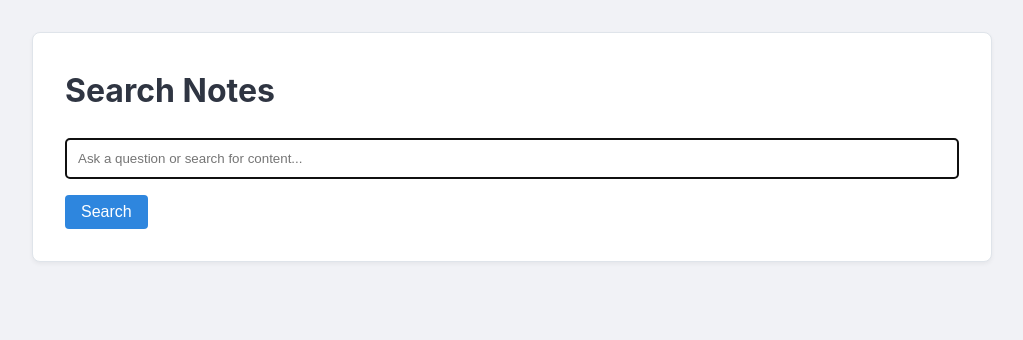
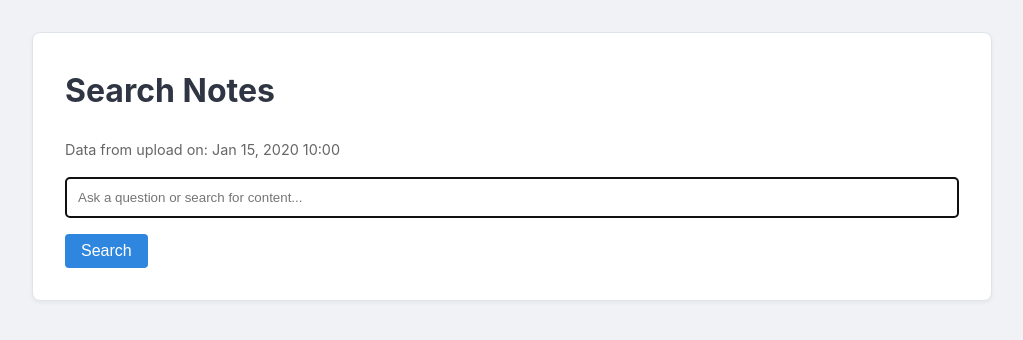
Before and after one commit to ben-kenney/joplin-rag, a Django app: page /search/ in a window 1280 px wide. Shown: the part 65-405 px from the top of the page, without its empty margins (128-1151 px from the left). Run offline with Django 4.2, Linux system fonts and the light colour scheme; a user stored in the database is signed in; tables that the repository leaves empty hold one stand-in row (values such as "Sample post"); parts of the project's set-up code (start-up, migrations or seed data) failed here and were passed over.

Commit message:
add info on last db upload date

```diff
--- a/src/notes/views.py
+++ b/src/notes/views.py
@@ -22,7 +22,8 @@ def upload_view(request):
         else:
             messages.error(request, 'No file selected.')
 
-    return render(request, 'notes/upload.html')
+    last_upload = JoplinUpload.objects.filter(user=request.user).order_by('-uploaded_at').first()
+    return render(request, 'notes/upload.html', {'last_upload': last_upload})
 
 from .search import search_notes
 
@@ -34,8 +35,11 @@ def search_view(request):
     if query:
         results = search_notes(query, request.user)
 
+    last_upload = JoplinUpload.objects.filter(user=request.user).order_by('-uploaded_at').first()
+
     context = {
         'query': query,
         'results': results,
+        'last_upload': last_upload,
     }
     return render(request, 'notes/search.html', context)
--- a/src/templates/notes/search.html
+++ b/src/templates/notes/search.html
@@ -3,6 +3,14 @@
 {% block content %}
 <div class="card">
     <h1>Search Notes</h1>
+    {% if last_upload %}
+    <p style="font-size: 0.9em; color: #666; margin-bottom: 1rem;">
+        Data from upload on: {{ last_upload.uploaded_at|date:"M d, Y H:i" }}
+        {% if not last_upload.processed %}
+        (Processing in progress...)
+        {% endif %}
+    </p>
+    {% endif %}
     <form method="get" action="{% url 'notes:search' %}">
         <input type="text" name="q" value="{{ query }}" placeholder="Ask a question or search for content..." autofocus>
         <button type="submit" class="btn">Search</button>
```
